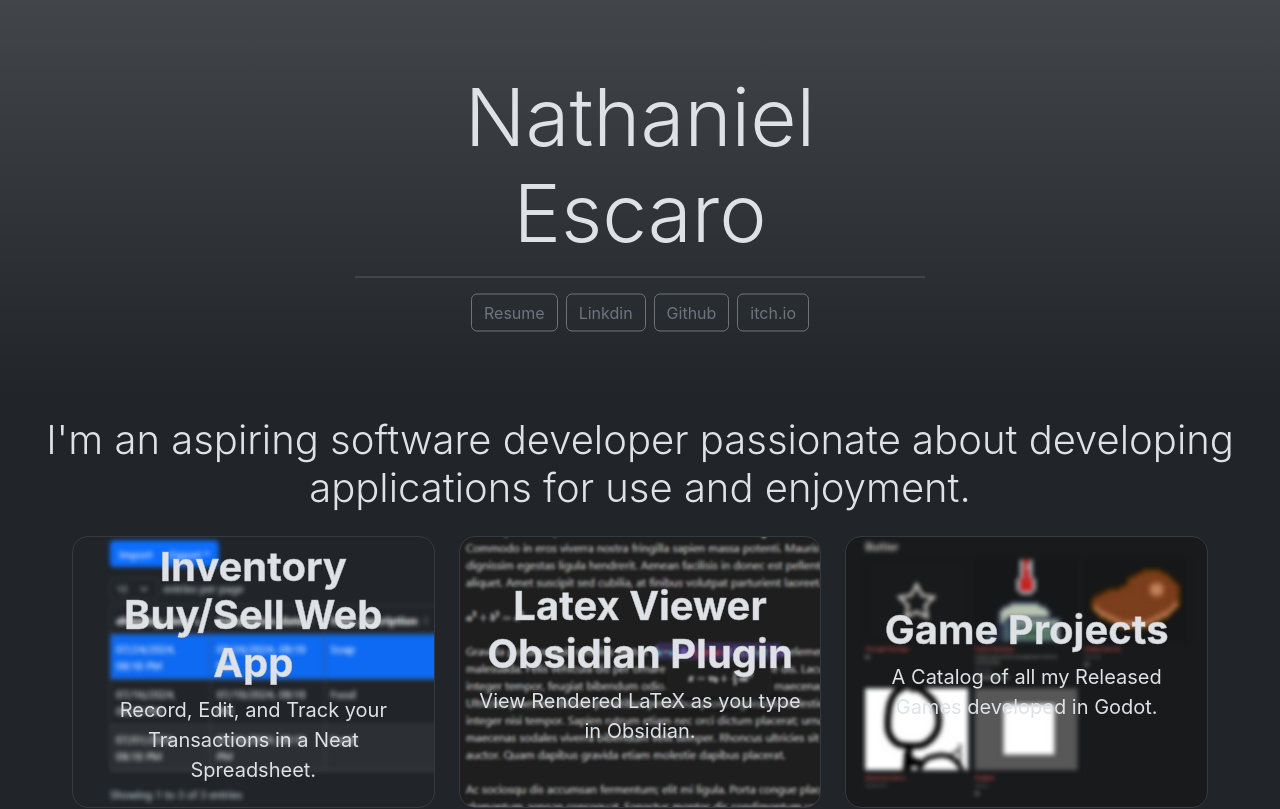
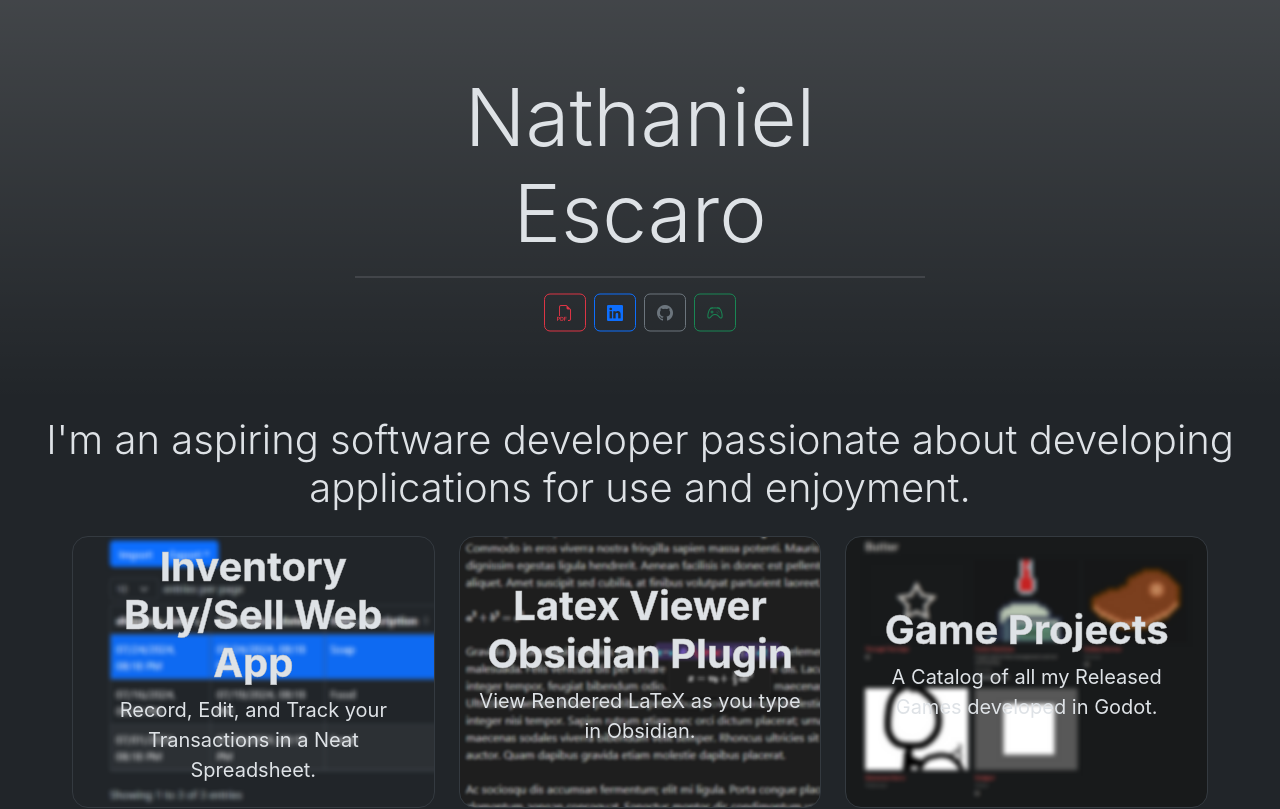
Before and after one commit to butterman0423/butterman0423.github.io, a React (Create React App) app: page / in a window 1280 px wide. Shown: the top 809 px of the page. Built offline with nearby package versions, Linux system fonts and the light colour scheme.

Commit message:
Bootstrap Icon and Link Icons in About Me

```diff
--- a/public/index.html
+++ b/public/index.html
@@ -27,6 +27,7 @@
 
     <!-- Bootstrap CSS only -->
     <link href="https://cdn.jsdelivr.net/npm/bootstrap@5.3.3/dist/css/bootstrap.min.css" rel="stylesheet" integrity="sha384-QWTKZyjpPEjISv5WaRU9OFeRpok6YctnYmDr5pNlyT2bRjXh0JMhjY6hW+ALEwIH" crossorigin="anonymous">
+    <link rel="stylesheet" href="https://cdn.jsdelivr.net/npm/bootstrap-icons@1.11.3/font/bootstrap-icons.min.css">
     <title>React App</title>
   </head>
   <body>
--- a/src/pages/home/AboutMe.tsx
+++ b/src/pages/home/AboutMe.tsx
@@ -1,14 +1,16 @@
 export default function AboutMe() {
     const links = [
-        { href: '/20240719_Resume.docx.pdf', text: 'Resume' },
-        { href: 'https://www.linkedin.com/in/nathaniel-andre-escaro-745099251', text: 'Linkdin' },
-        { href: 'https://github.com/butterman0423', text: 'Github' },
-        { href: 'https://butterman423.itch.io/', text: 'itch.io'}
+        { href: '/20240719_Resume.docx.pdf', icon: 'bi bi-filetype-pdf', type: 'danger' },
+        { href: 'https://www.linkedin.com/in/nathaniel-andre-escaro-745099251', icon: 'bi bi-linkedin', type: 'primary' },
+        { href: 'https://github.com/butterman0423', icon: 'bi bi-github', type: 'secondary' },
+        { href: 'https://butterman423.itch.io/', icon: 'bi bi-controller', type: 'success' }
     ]
-    .map(({ href, text }) => {
+    .map(({ href, icon, type }, idx) => {
         return (
-            <div className="col">
-                <a className="btn btn-outline-secondary" href={href}>{ text }</a>
+            <div key={idx} className="col">
+                <a className={`btn btn-outline-${type}`} href={href}>
+                    <i className={icon}></i>
+                </a>
             </div>
         );
     })
```
